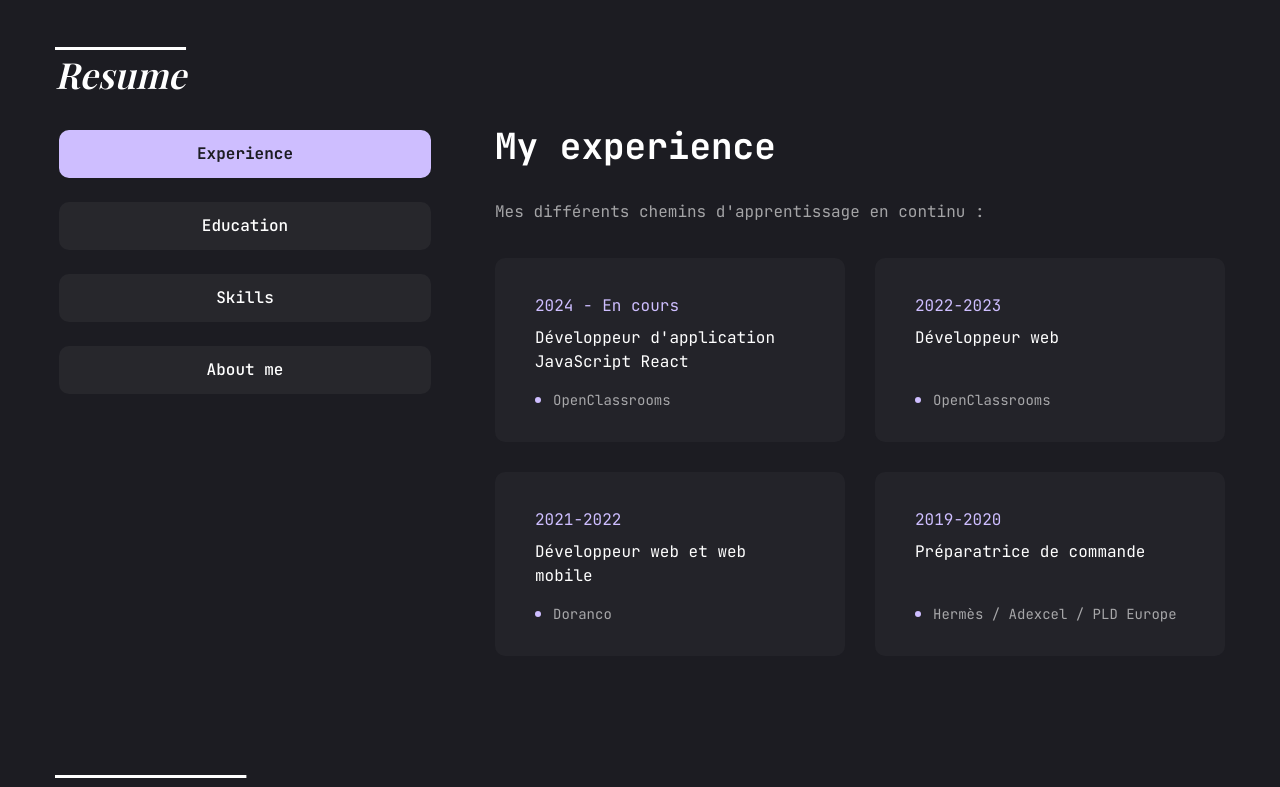
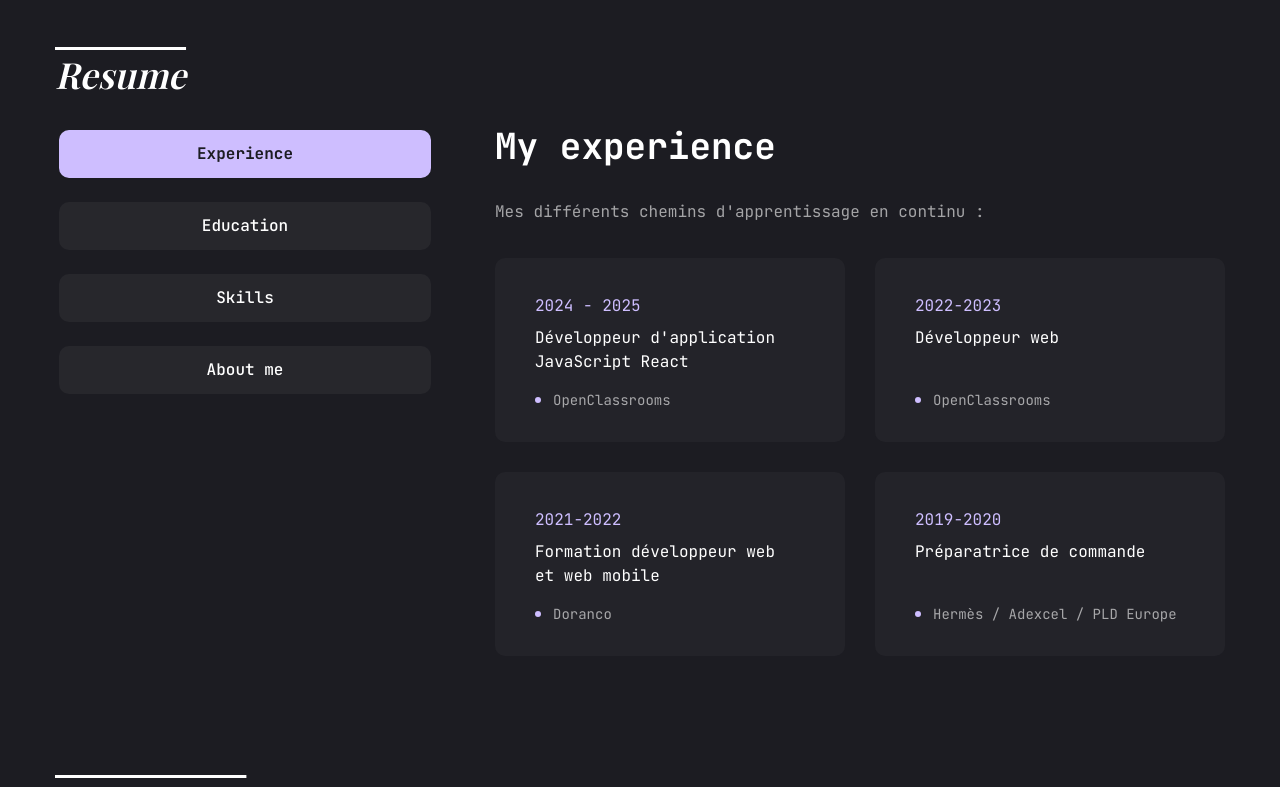
Before and after one commit to Daiba-yume/Portfolio_react, a Next.js app in the folder my_portfolio/: page / in a window 1280 px wide. Shown: the part 866-1653 px from the top of the page. Built offline with nearby package versions, Linux system fonts and the light colour scheme.

Commit message:
Ajustements diplôme et stats

```diff
--- a/my_portfolio/app/resume/resume.jsx
+++ b/my_portfolio/app/resume/resume.jsx
@@ -47,7 +47,7 @@ const experience = {
     {
       company: "OpenClassrooms",
       position: "Développeur d'application JavaScript React",
-      duration: "2024 - En cours",
+      duration: "2024 - 2025",
     },
     {
       company: "OpenClassrooms",
@@ -56,7 +56,7 @@ const experience = {
     },
     {
       company: "Doranco",
-      position: "Développeur web et web mobile",
+      position: "Formation développeur web et web mobile",
       duration: "2021-2022",
     },
     {
@@ -76,6 +76,11 @@ const education = {
   title: "Diplômes",
   desc: "Parcours scolaire :",
   items: [
+    {
+      institution: "OpenClassrooms",
+      degree: "Diplôme RNCP de niveau 6 (Développeur concepteur logiciel)",
+      duration: "2024-2025",
+    },
     {
       institution: "OpenClassrooms",
       degree: "Diplôme RNCP de niveau 5 (Développeur intégrateur web)",
--- a/my_portfolio/components/Stats.jsx
+++ b/my_portfolio/components/Stats.jsx
@@ -17,6 +17,7 @@ const stats = [
   },
   {
     num: 200,
+    prefix: "+",
     text: "Code commits",
   },
 ];
@@ -35,6 +36,7 @@ function Stats() {
                   end={Item.num}
                   duration={5}
                   delay={2}
+                  prefix={Item.prefix || ""}
                   className="text-4xl xl:text-6xl font-extrabold "
                 />
                 <p
```
